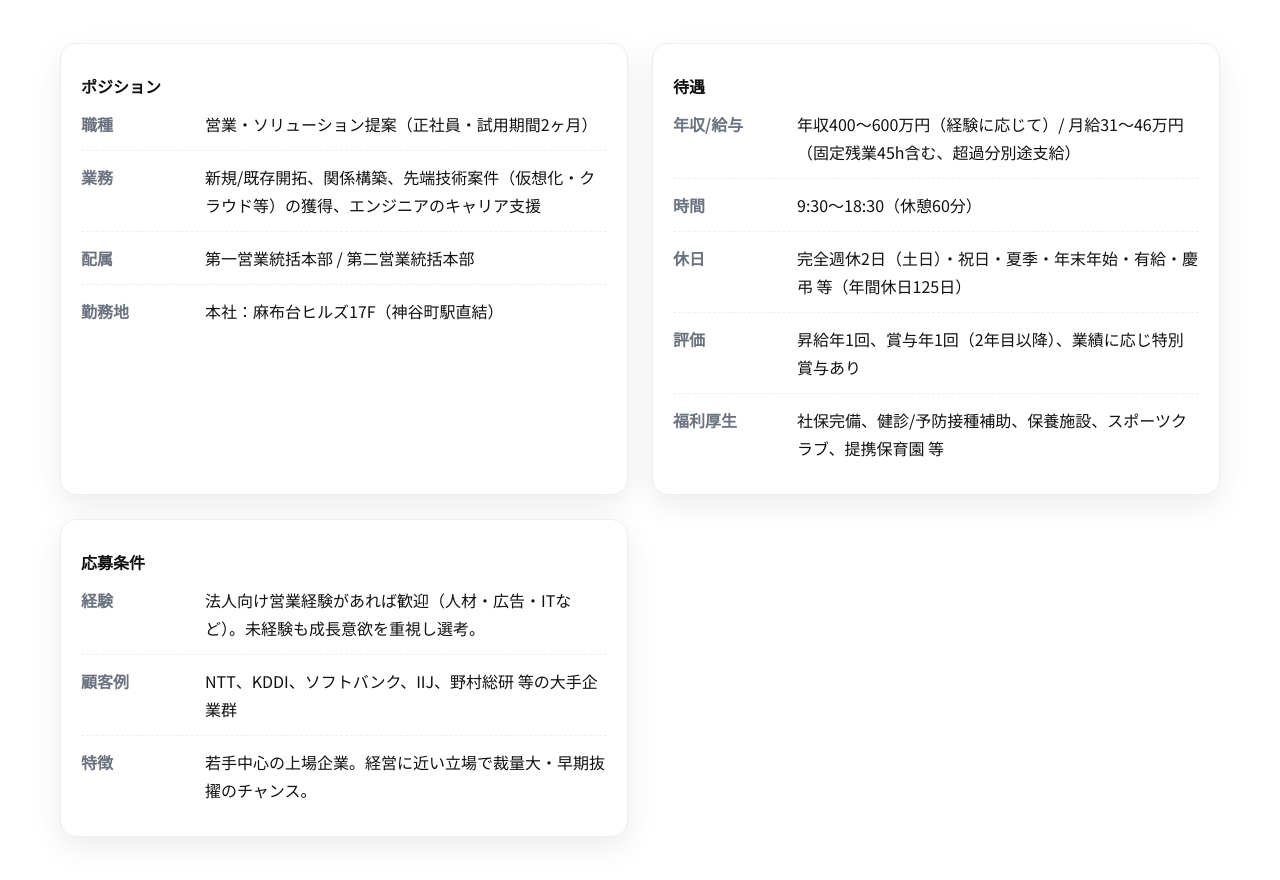
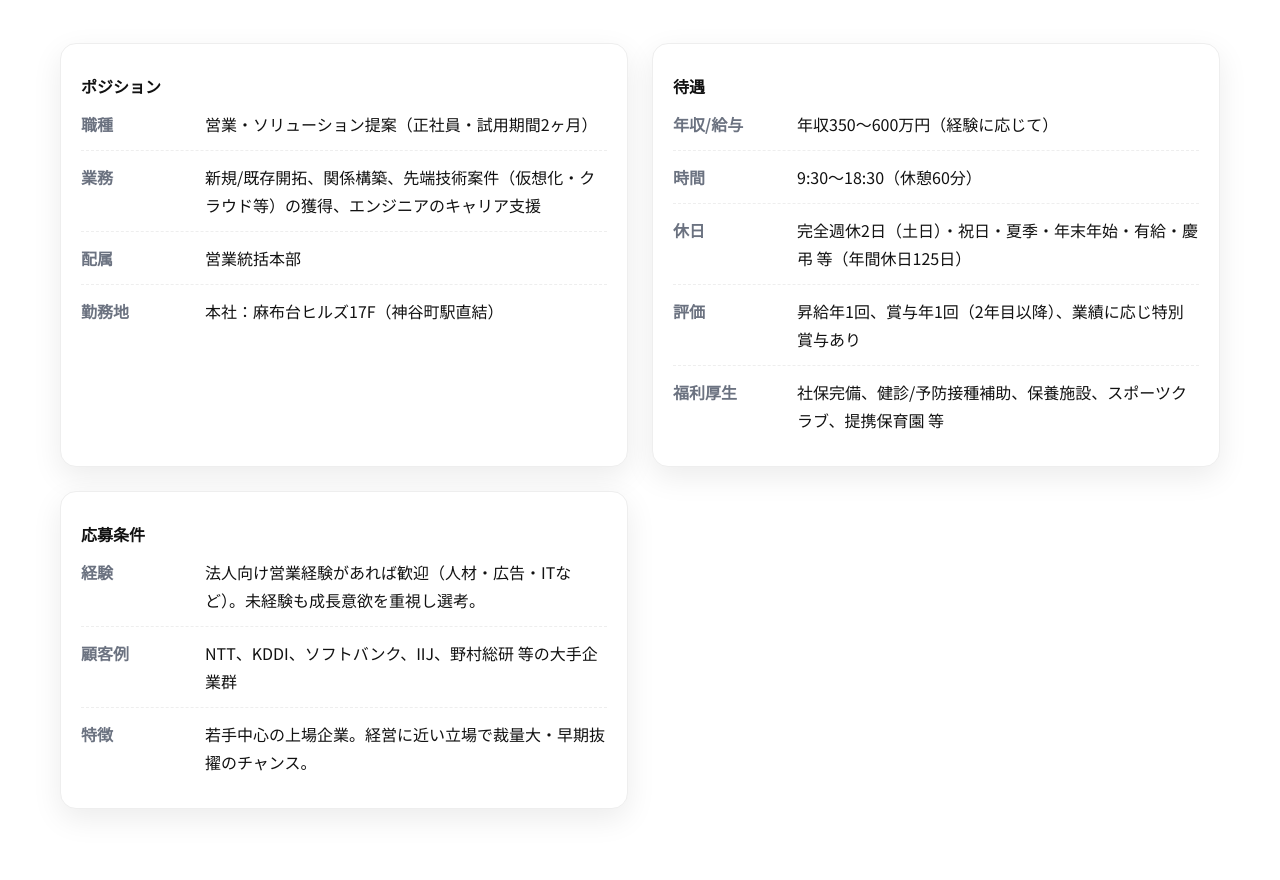
Before and after one commit to baudroie/recruit_sales, a plain HTML site: page index.html in a window 1280 px wide. Shown: the part 3490-4370 px from the top of the page. Drawn offline with Linux system fonts and the light colour scheme.

Commit message:
Update index.html

```diff
--- a/index.html
+++ b/index.html
@@ -249,12 +249,12 @@
           <h4>ポジション</h4>
           <div class="row"><div class="key">職種</div><div class="val">営業・ソリューション提案（正社員・試用期間2ヶ月）</div></div>
           <div class="row"><div class="key">業務</div><div class="val">新規/既存開拓、関係構築、先端技術案件（仮想化・クラウド等）の獲得、エンジニアのキャリア支援</div></div>
-          <div class="row"><div class="key">配属</div><div class="val">第一営業統括本部 / 第二営業統括本部</div></div>
+          <div class="row"><div class="key">配属</div><div class="val">営業統括本部</div></div>
           <div class="row"><div class="key">勤務地</div><div class="val">本社：麻布台ヒルズ17F（神谷町駅直結）</div></div>
         </div>
         <div class="list">
           <h4>待遇</h4>
-          <div class="row"><div class="key">年収/給与</div><div class="val">年収400〜600万円（経験に応じて）/ 月給31〜46万円（固定残業45h含む、超過分別途支給）</div></div>
+          <div class="row"><div class="key">年収/給与</div><div class="val">年収350〜600万円（経験に応じて）</div></div>
           <div class="row"><div class="key">時間</div><div class="val">9:30〜18:30（休憩60分）</div></div>
           <div class="row"><div class="key">休日</div><div class="val">完全週休2日（土日）・祝日・夏季・年末年始・有給・慶弔 等（年間休日125日）</div></div>
           <div class="row"><div class="key">評価</div><div class="val">昇給年1回、賞与年1回（2年目以降）、業績に応じ特別賞与あり</div></div>
```
